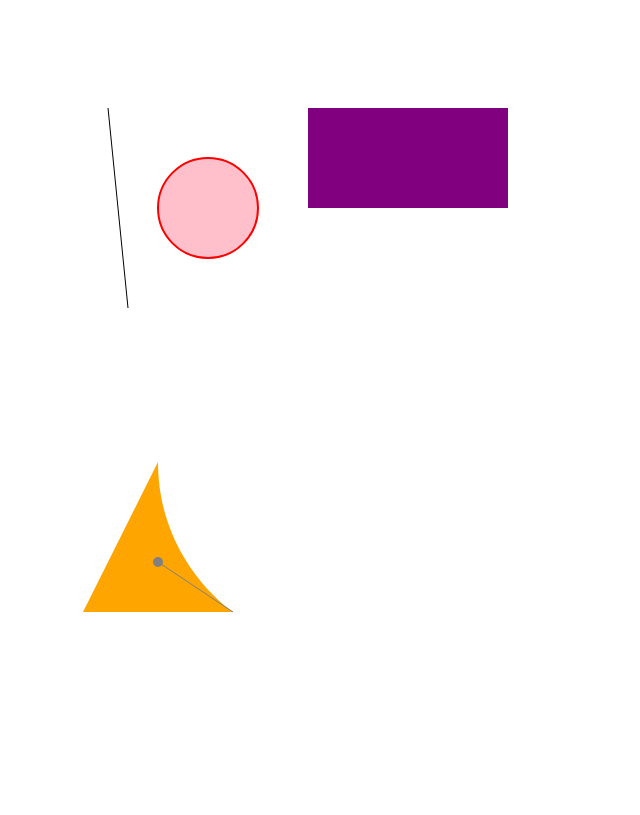
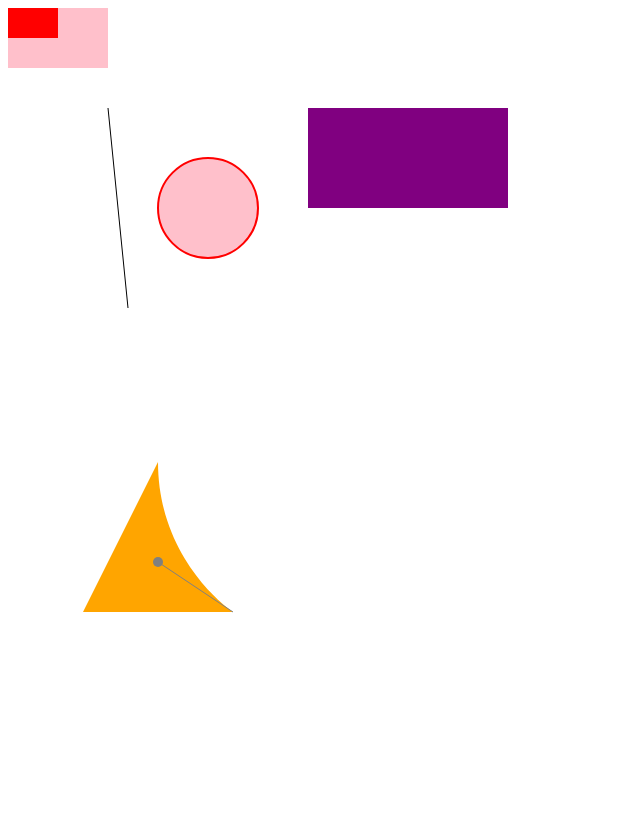
Before and after one commit to kguertin/d3, a plain HTML site: page basics/basic_shapes.html in a window 1280 px wide. Shown: the whole page, without its empty margins (0-640 px from the left). Drawn offline with nearby package versions, Linux system fonts and the light colour scheme.

Commit message:
create svg elements dynamicly

```diff
--- a/basics/index.js
+++ b/basics/index.js
@@ -6,11 +6,18 @@ const data = [
 
 const svg = d3.select("svg");
 
-const rect = svg
-  .selectAll("rect")
-  .data(data)
+const rects = svg.selectAll("rect").data(data);
+
+// Add attr to rects in DOM
+rects
   .attr("width", (d) => d.width)
   .attr("height", (d) => d.height)
   .attr("fill", (d) => d.fill);
 
-console.log(rect);
+// Append the enter selection to DOM
+rects
+  .enter()
+  .append("rect")
+  .attr("width", (d) => d.width)
+  .attr("height", (d) => d.height)
+  .attr("fill", (d) => d.fill);
```
Also changed, not shown: basics/index.html (+0 -2 lines).
